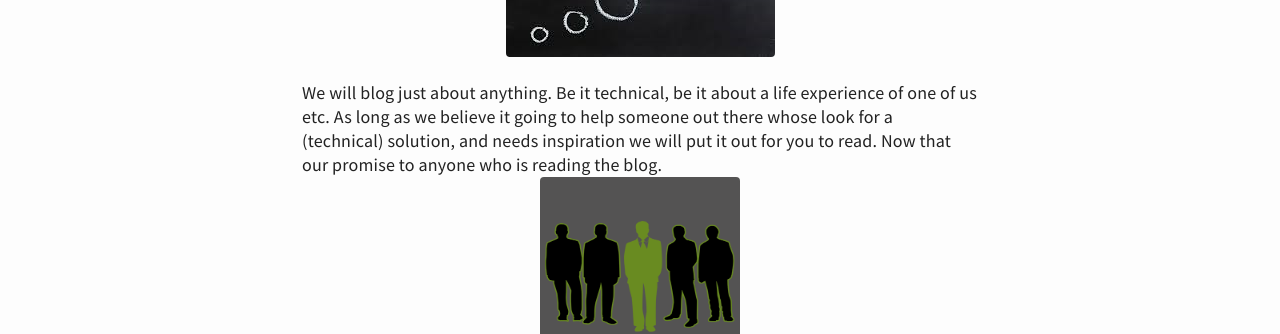
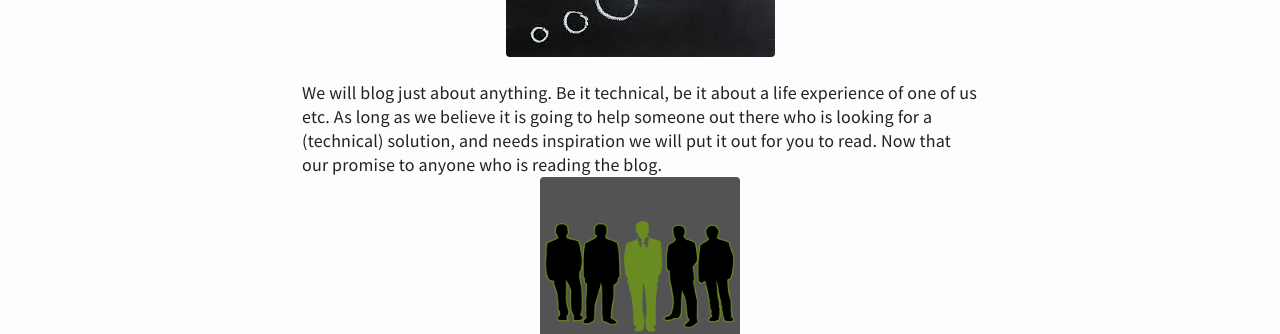
Before and after one commit to chamilc/blog, a Jekyll site: the page built from _posts/2017-07-10-Welcome-To-Life@Geveo-Blog.md, in a window 1280 px wide. Shown: the part 643-977 px from the top of the page. Built offline with Jekyll 4.4.1, drawn with Linux system fonts in a browser that asks for light colours; nearby versions of some CDN libraries; comment, search, counter and statistics services are not loaded.

Commit message:
Update 2017-07-10-Welcome-To-Life@Geveo-Blog.md

```diff
--- a/_posts/2017-07-10-Welcome-To-Life@Geveo-Blog.md
+++ b/_posts/2017-07-10-Welcome-To-Life@Geveo-Blog.md
@@ -6,7 +6,7 @@ linkedin: https://www.linkedin.com/in/nilmanimenikge/
 
 Welcome to Geveo blog. This is the place where we, the Geveo team will share our experiences with the hope that anyone whose going to read will gain a benefit out of it. Usually, a blog such as this one tend to be more technology focused given that we are a software company. Such blogs usually become a great tool for generating organic traffic to corporate websites. Which increases more inbound leads hence more business. In all honesty, we at Geveo wants the same. But where we are going to be different because we don’t want to make it 100% technical blog or a blog that delivers a pitch about our business, products or anything else.
 ![writing][img1]
-We will blog just about anything. Be it technical, be it about a life experience of one of us etc. As long as we believe it going to help someone out there whose look for a (technical) solution, and needs inspiration we will put it out for you to read. Now that our promise to anyone who is reading the blog.
+We will blog just about anything. Be it technical, be it about a life experience of one of us etc. As long as we believe it is going to help someone out there who is looking for a (technical) solution, and needs inspiration we will put it out for you to read. Now that our promise to anyone who is reading the blog.
 <img src="/img/P1-img-2.png" width="200" height="200">
 We want to make blogging one of our habits. Its not only a great way improve our writing skills but also makes us more visible outside the circle we are known the best (for example: our friends, team mates). At an individual basis this helps us to build a personal brand [[1]][[2]]. A good article on why we should blog can be found at [[3]]. And of course there are plenty of articles in web explain why we should build our personal brand and how blogging helps doing it.
 
```
